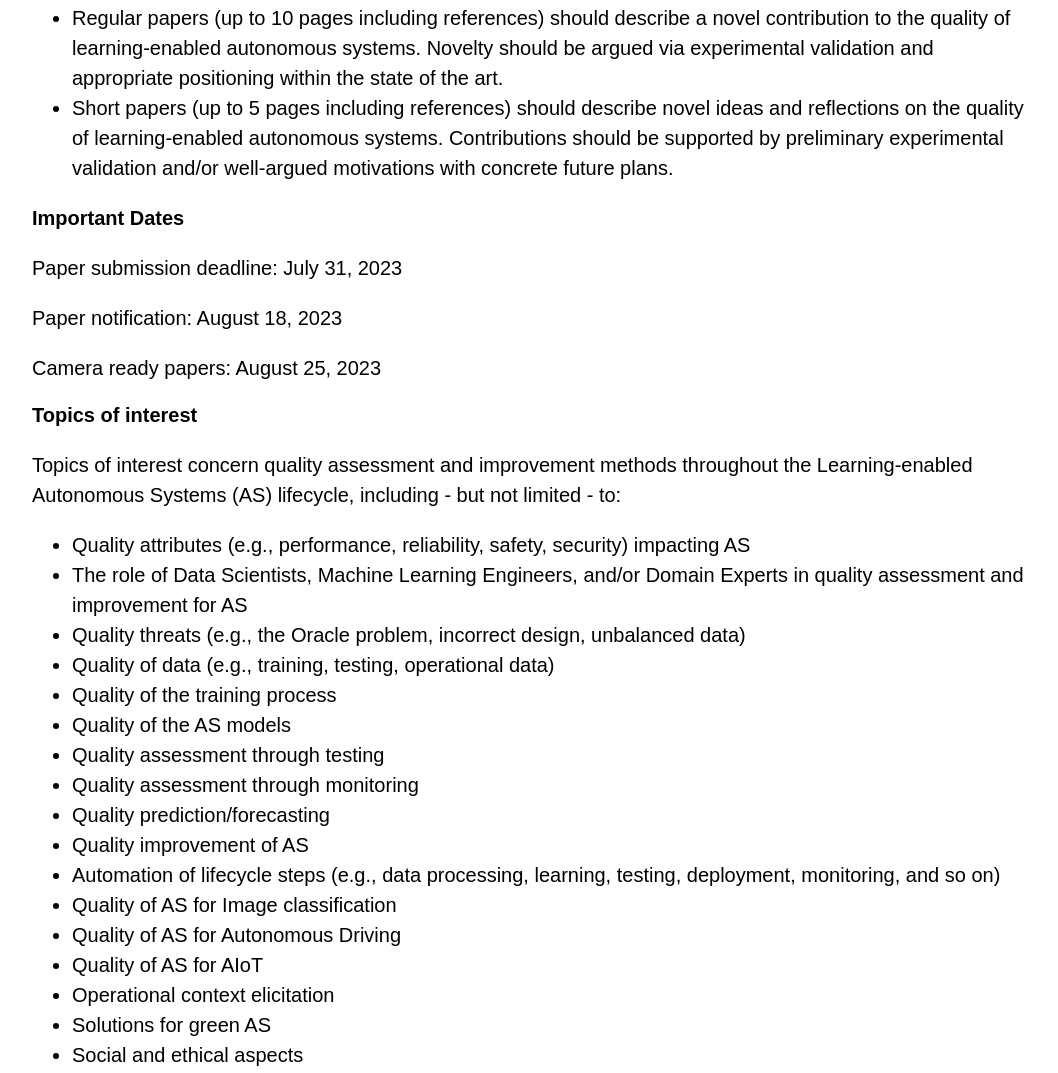
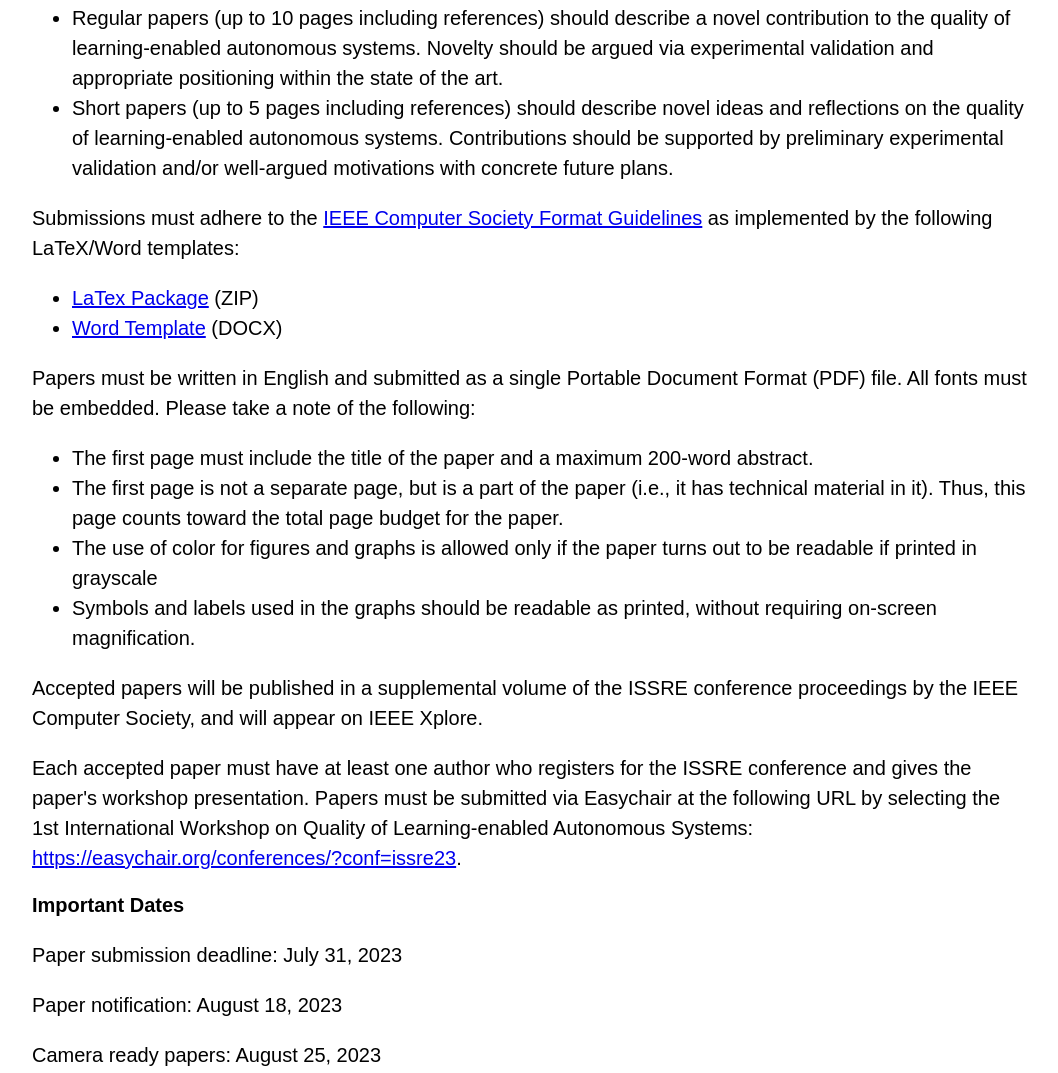
Before and after one commit to qualas/2023, a plain HTML site: page papers.html in a window 1280 px wide. Shown: the part 883-1956 px from the top of the page, without its empty margins (108-1166 px from the left). Drawn offline with Linux system fonts and the light colour scheme.

Commit message:
Add files via upload

```diff
--- a/papers.html
+++ b/papers.html
@@ -113,6 +113,28 @@
       <li>Short papers (up to 5 pages including references) should describe novel ideas and reflections on the quality of learning-enabled autonomous systems. Contributions should be supported by preliminary experimental validation and/or well-argued motivations with concrete future plans.</li>
       </ul>
 
+      <p>Submissions must adhere to the <a class="link-primary" target="_blank" href="https://www.ieee.org/conferences/publishing/templates.html">IEEE Computer Society Format Guidelines</a> as implemented by the following LaTeX/Word templates:</p>
+
+            <ul>
+                <li><a class="link-primary" target="_blank" href="https://www.ieee.org/content/dam/ieee-org/ieee/web/org/pubs/conference-latex-template_10-17-19.zip">LaTex Package</a> (ZIP)</li>
+                <li><a class="link-primary" target="_blank" href="https://www.ieee.org/content/dam/ieee-org/ieee/web/org/conferences/conference-template-a4.docx">Word Template</a> (DOCX)</li>
+            </ul>
+
+      <p> Papers must be written in English and submitted as a single Portable Document Format (PDF) file. All fonts must be embedded. Please take a note of the following:</p>
+
+            <ul>
+                <li>The first page must include the title of the paper and a maximum 200-word abstract.</li>
+                <li>The first page is not a separate page, but is a part of the paper (i.e., it has technical material in it). Thus, this page counts toward the total page budget for the paper.</li>
+                <li>The use of color for figures and graphs is allowed only if the paper turns out to be readable if printed in grayscale</li>
+                <li>Symbols and labels used in the graphs should be readable as printed, without requiring on-screen magnification.</li>
+            </ul>
+
+      <p>Accepted papers will be published in a supplemental volume of the ISSRE conference proceedings by the IEEE Computer Society, and will appear on IEEE Xplore.</p>
+
+      <p>Each accepted paper must have at least one author who registers for the ISSRE conference and gives the paper's workshop presentation.
+        Papers must be submitted via Easychair at the following URL by selecting the 1st International Workshop on Quality of Learning-enabled Autonomous Systems: <a href="https://easychair.org/conferences/?conf=issre23" target=”_blank”>https://easychair.org/conferences/?conf=issre23</a>.</p>
+
+
 
     <h2>Important Dates</h2>
       <p>Paper submission deadline:  July 31, 2023</p>
```
